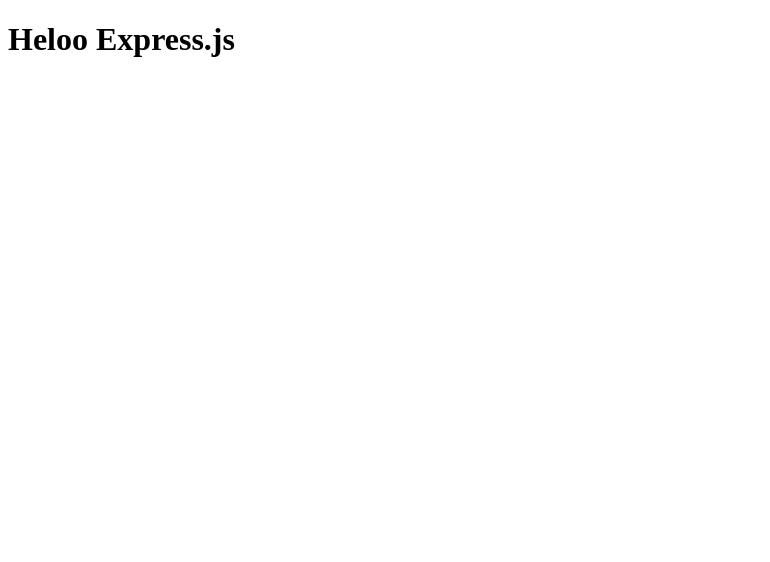
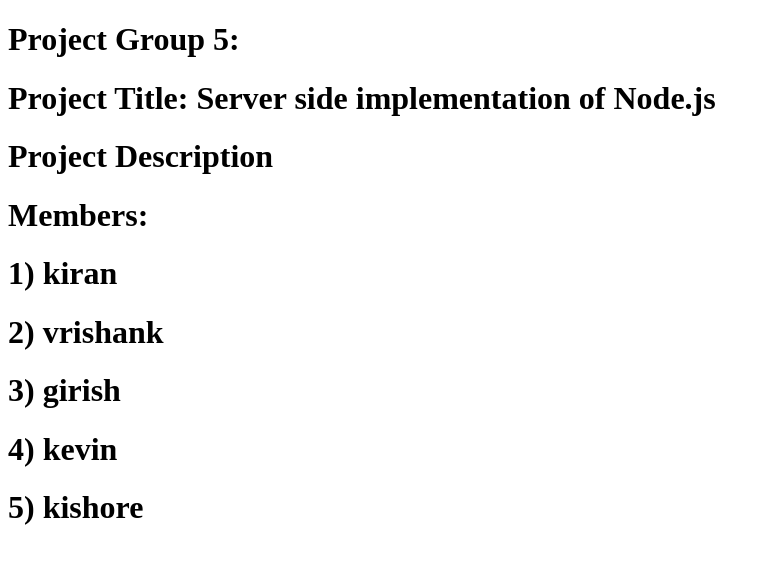
Before and after one commit to vrishanknr/web-server, a website: page public/index.html in a window 1280 px wide. Shown: the whole page, without its empty margins (0-770 px from the left). Drawn offline with Linux system fonts and the light colour scheme.

Commit message:
Update index and language

```diff
--- a/public/index.html
+++ b/public/index.html
@@ -4,9 +4,18 @@
      <head>
 	 <meta charset="utf-8"/>
 
-	 <title>My app</title>
+	 <title>Implemented Web Server</title>
 	 </head>
 	 <body>
-	   <h1>Heloo Express.js</h1>
+	   <h1>Project Group 5:</h1>
+	   <h1> Project Title: Server side implementation of Node.js</h1>
+	   <h1>  Project Description     </h1>
+
+	   <h1>Members:</h1>
+	   <h1>1) kiran</h1>
+	   <h1>2) vrishank</h1>
+	   <h1>3) girish</h1>
+	   <h1>4) kevin</h1>
+	   <h1>5) kishore</h1>
 	 </body>
 </html>
--- a/server.js
+++ b/server.js
@@ -9,7 +9,7 @@
 app.use(middleware.logger);
 
 app.get('/about', middleware.requireAuthentication, function (req, res) {
-	res.send('About us');
+	res.send('EE-281 Project ');
 
 });
 
```
